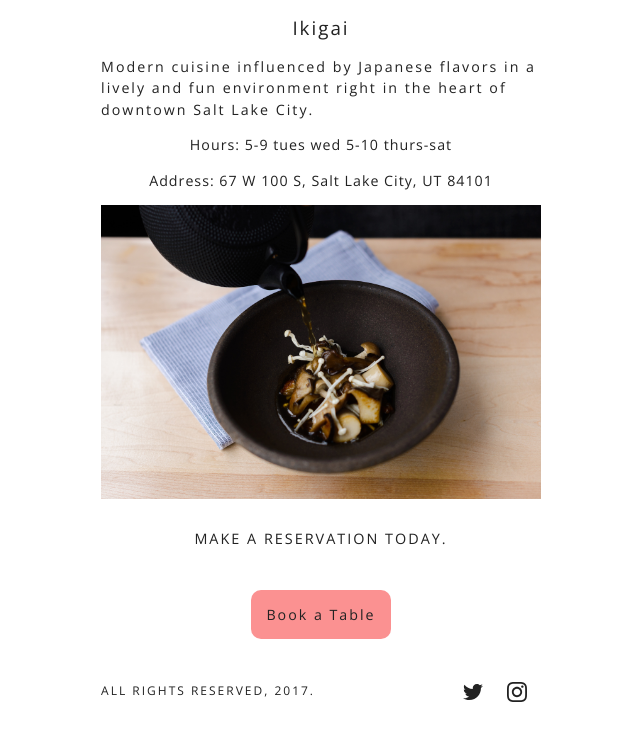
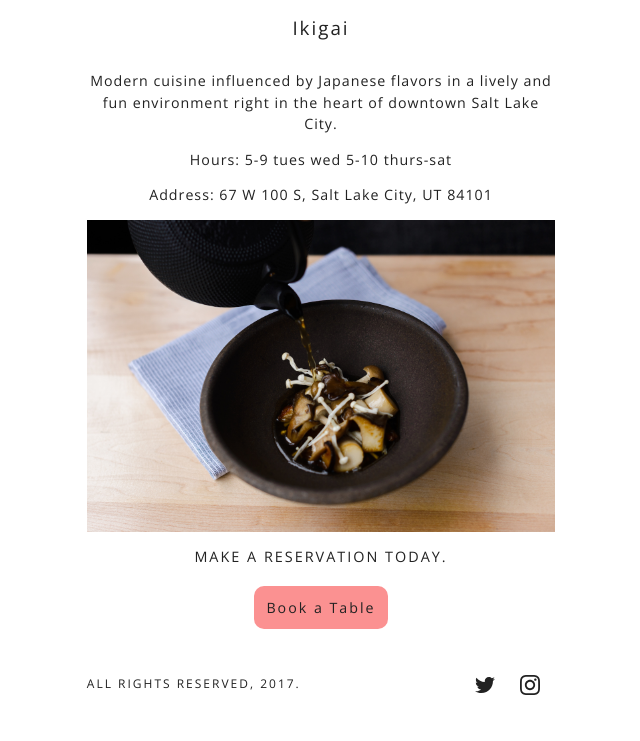
Before and after one commit to PHironaka/ikigai-slc, a Jekyll site: the page built from index.html, in a window 1280 px wide. Shown: the top 741 px of the page, without its empty margins (319-959 px from the left). Built offline with Jekyll 4.4.1, drawn with Linux system fonts in a browser that asks for light colours; nearby versions of some CDN libraries.

Commit message:
change layout of button on homepage

```diff
--- a/_sass/_base.scss
+++ b/_sass/_base.scss
@@ -180,7 +180,7 @@ pre {
  * Wrapper
  */
 .wrapper {
-  max-width: 36em;
+  max-width: 38em;
 margin-left: auto;
 margin-right: auto;
 margin: 0 auto;
--- a/_sass/_layout.scss
+++ b/_sass/_layout.scss
@@ -125,12 +125,12 @@
 
       h2 {
 
-          padding: 1em 0;
+             margin: 0 0 2em 0;
       }
 
       a {
         background-color: #fb9191;
-        padding: 15px;
+        padding: 12px;
         border-radius: 10px;
 
           &:hover {
--- a/index.html
+++ b/index.html
@@ -1,8 +1,7 @@
 ---
 layout: default
 ---
-
-{{site.description}}
+<p>{{site.description}}</p>
 <p>Hours: {{site.operation}}</p>
 <p>Address: {{site.address}}</p>
 <div class="hero-image">
```
